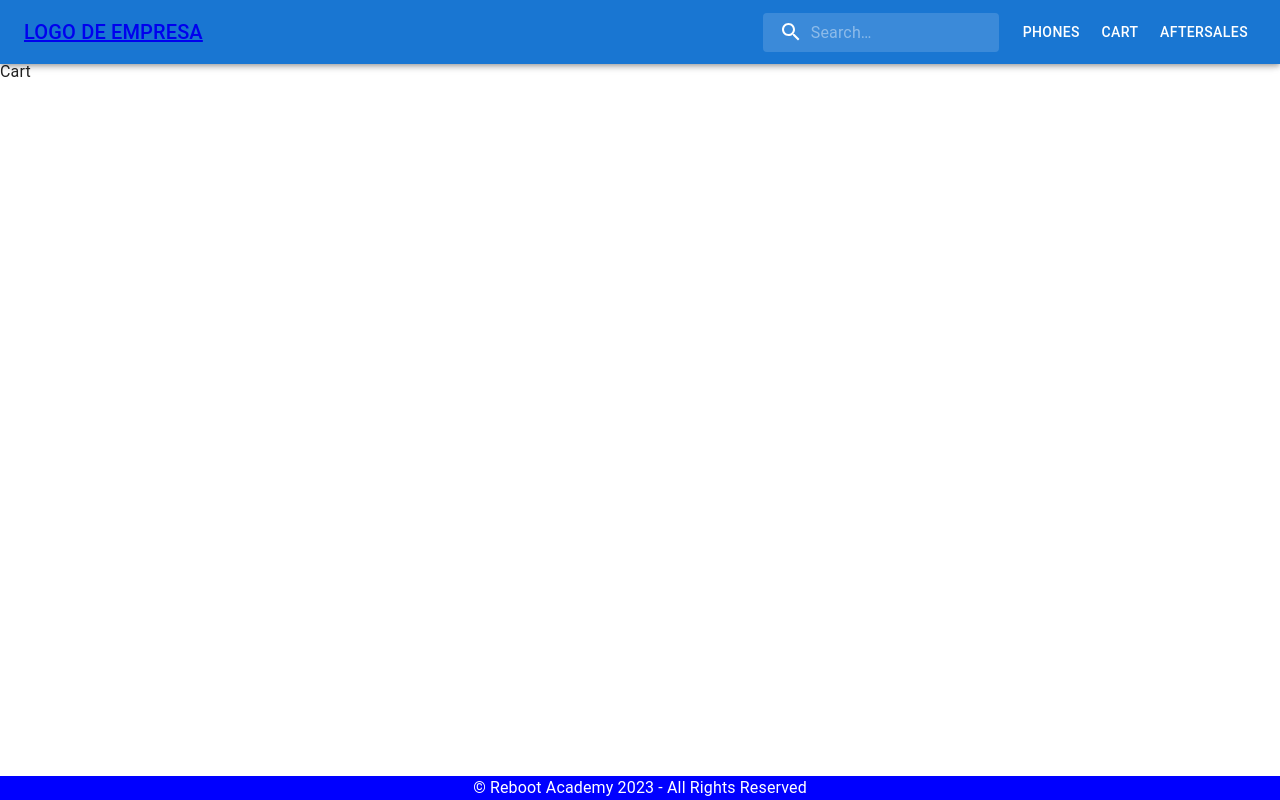
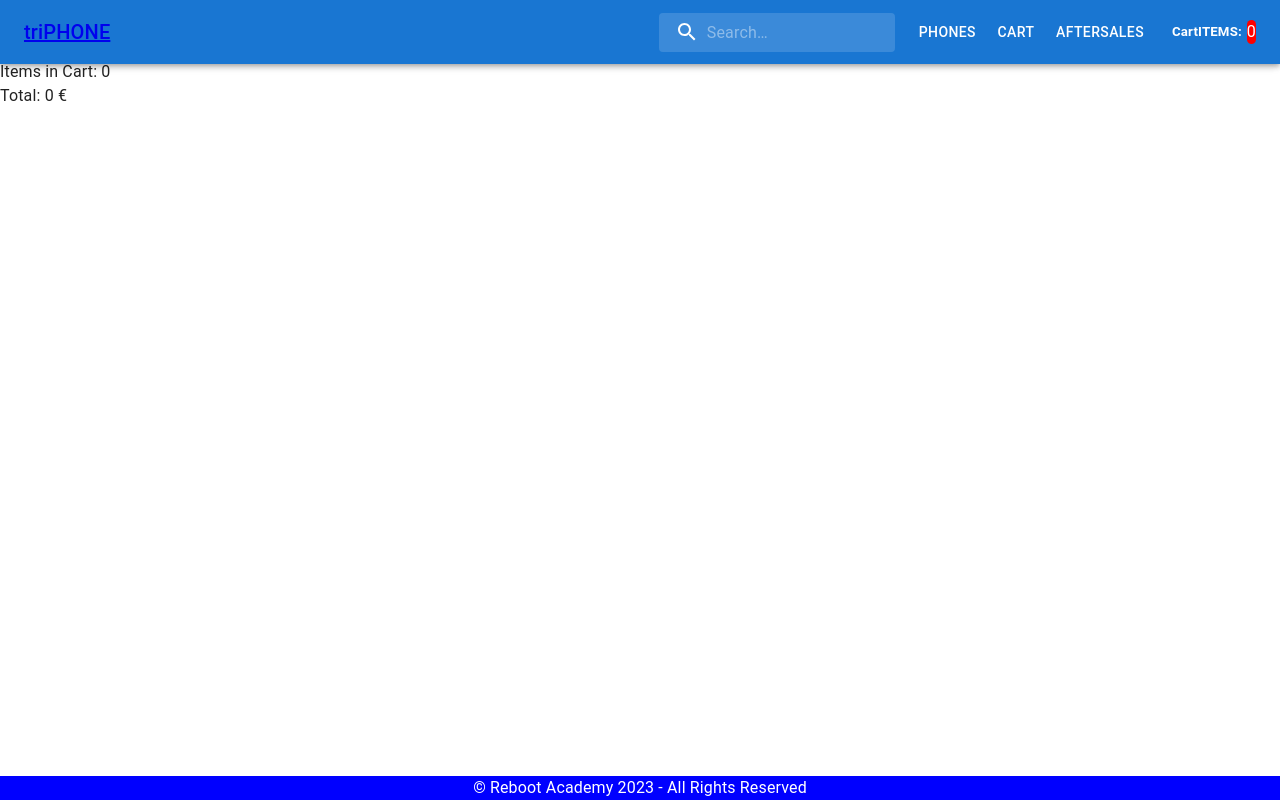
Before and after one commit to SamuelRguezSiverio/fullstack-project-03, a React (Vite) app in the folder frontend/: page /cart in a window 1280 px wide. Built offline with nearby package versions, Linux system fonts and the light colour scheme; sample sign-in values are in the browser's storage.

Commit message:
Working on Cart

```diff
--- a/frontend/index.html
+++ b/frontend/index.html
@@ -4,7 +4,7 @@
     <meta charset="UTF-8" />
     <link rel="icon" type="image/svg+xml" href="/vite.svg" />
     <meta name="viewport" content="width=device-width, initial-scale=1.0" />
-    <title>Vite + React</title>
+    <title>TRIphone - Your Mobile APP</title>
   </head>
   <body>
     <div id="root"></div>
--- a/frontend/package.json
+++ b/frontend/package.json
@@ -25,6 +25,7 @@
     "@types/react-dom": "^18.0.11",
     "@vitejs/plugin-react": "^4.0.0-beta.0",
     "eslint": "^8.38.0",
+    "eslint-config-prettier": "^8.8.0",
     "eslint-plugin-react": "^7.32.2",
     "eslint-plugin-react-hooks": "^4.6.0",
     "eslint-plugin-react-refresh": "^0.3.4",
--- /dev/null
+++ b/frontend/src/Contexts/CartContext.jsx
@@ -0,0 +1,14 @@
+import React, { createContext, useState } from 'react'
+
+export const CartContext = createContext(null)
+
+export default function CartProvider({ children }) {
+
+    const [cart, setCart] = useState([])
+
+    return (
+        <CartContext.Provider value={[cart, setCart]}>
+            {children}
+        </CartContext.Provider>
+    )
+}
--- a/frontend/src/components/Header/Header.jsx
+++ b/frontend/src/components/Header/Header.jsx
@@ -1,4 +1,4 @@
-import * as React from "react";
+import React, { useContext } from "react";
 import { styled, alpha } from "@mui/material/styles";
 import PropTypes from "prop-types";
 import AppBar from "@mui/material/AppBar";
@@ -18,11 +18,20 @@ import Button from "@mui/material/Button";
 import { Link } from "react-router-dom";
 import SearchIcon from "@mui/icons-material/Search";
 import InputBase from "@mui/material/InputBase";
+import { CartContext } from "../../Contexts/CartContext";
 
 const drawerWidth = 240;
 const navItems = ["Phones", "Cart", "Aftersales"];
 
 function DrawerAppBar(props) {
+
+  const [cart, setCart] = useContext(CartContext)
+
+  const quantity = cart.reduce((acc, curr) => {
+    return acc + curr.quantity
+  }, 0)
+
+
   const { window } = props;
   const [mobileOpen, setMobileOpen] = React.useState(false);
 
@@ -33,7 +42,7 @@ function DrawerAppBar(props) {
   const drawer = (
     <Box onClick={handleDrawerToggle} sx={{ textAlign: "center" }}>
       <Typography variant="h6" sx={{ my: 2 }}>
-        NOMBRE DE EMPRESA
+        triPHONE
       </Typography>
       <Divider />
       <List>
@@ -110,7 +119,7 @@ function DrawerAppBar(props) {
             component="div"
             sx={{ flexGrow: 1, display: { xs: "none", sm: "block" } }}
           >
-            <Link to="/"> LOGO DE EMPRESA</Link>
+            <Link to="/"> triPHONE</Link>
           </Typography>
           <Search>
             <SearchIconWrapper>
@@ -134,6 +143,7 @@ function DrawerAppBar(props) {
               </Link>
             ))}
           </Box>
+          <h5 style={{ marginLeft: '20px' }}>CartITEMS:</h5><span style={{ marginLeft: '5px', backgroundColor: 'red', borderRadius: '30px' }}>{quantity}</span>
         </Toolbar>
       </AppBar>
       <Box component="nav">
--- a/frontend/src/components/PhoneDetail/PhoneDetail.jsx
+++ b/frontend/src/components/PhoneDetail/PhoneDetail.jsx
@@ -1,8 +1,50 @@
-import React from 'react'
+import { useContext } from 'react'
 import { Button, TextField, Radio, RadioGroup, FormControlLabel, FormControl } from '@mui/material'
+import { CartContext } from '../../Contexts/CartContext'
 
 function PhoneDetail(props) {
-  const { marca, modelo, pantalla, dimensiones, procesador, camara_frontal, camara, peso, bateria, extras, precio } = props
+  const { id, marca, modelo, pantalla, dimensiones, procesador, camara_frontal, camara, peso, bateria, extras, precio } = props
+
+  const [cart, setCart] = useContext(CartContext)
+
+const addToCart = () => {
+    setCart((currPhones) => {
+      const isPhoneFound = currPhones.find((phone) => phone.id === id)
+      if(isPhoneFound){
+        return currPhones.map((phone) => {
+          if(phone.id === id){
+            return {...phone, quantity : phone.quantity + 1}
+          } else {
+            return phone
+          }
+        })
+      } else {
+        return [...currPhones, {id, quantity: 1, precio}]
+      }
+    })
+}
+
+  const removePhone = (id) => {
+    setCart((currPhones) => {
+      if(currPhones.find((phone) => phone.id === id)?.quantity === 1){
+        return currPhones.filter((phone) => phone.id !== id)
+      } else {
+        return currPhones.map((phone) => {
+          if(phone.id === id) {
+            return {...phone, quantity: phone.quantity - 1}
+          } else {
+            return phone
+          }
+        })
+      }
+    })
+   }
+
+   const getQuantityById = (id) => {
+    return cart.find((phone) => phone.id === id)?.quantity || 0
+    }
+
+    const quantityPerItem = getQuantityById(id)
 
   return (
     <div className='phone'>
@@ -13,6 +55,9 @@ function PhoneDetail(props) {
         <div>
           <h3>{modelo}</h3>
           <h1>{precio}</h1>
+          {quantityPerItem > 0 && (
+            <div><h1 style={{color: 'red'}}>{quantityPerItem}</h1></div>
+          )}
           <p>Marca: {marca}</p>
           <p>Colores:</p>
           <FormControl>
@@ -62,7 +107,14 @@ function PhoneDetail(props) {
               shrink: true,
             }}
           />
-          <Button>Añadir al Carrito</Button>
+{quantityPerItem === 0 ? (
+            <Button onClick={() => addToCart()}>Añadir al Carrito</Button>
+): (
+  <Button onClick={() => addToCart()}>Añadir +</Button>
+)}
+{quantityPerItem > 0 && (
+  <Button onClick={() => removePhone(id)}>Quitar -</Button>
+)}
         </div>
       </div>
       <div className='phone-data'>
--- a/frontend/src/main.jsx
+++ b/frontend/src/main.jsx
@@ -3,9 +3,12 @@ import ReactDOM from 'react-dom/client'
 import './index.css'
 import { RouterProvider } from "react-router-dom"
 import router from './router/router'
+import CartProvider from './Contexts/CartContext'
 
 ReactDOM.createRoot(document.getElementById('root')).render(
   <React.StrictMode>
-    <RouterProvider router={router}/>
+    <CartProvider>
+      <RouterProvider router={router} />
+    </CartProvider>
   </React.StrictMode>,
 )
--- a/frontend/src/pages/Cart/Cart.jsx
+++ b/frontend/src/pages/Cart/Cart.jsx
@@ -1,8 +1,26 @@
-import React from 'react'
+import { useContext } from 'react'
+import { CartContext } from '../../Contexts/CartContext'
+import PhoneDetail from '../../'
 
 function Cart() {
+  const [cart, setCart] = useContext(CartContext)
+
+  const quantity = cart.reduce((acc, curr) => {
+    return acc + curr.quantity
+  }, 0)
+
+const totalPrice = cart.reduce((acc, curr) => {
+  return acc + curr.quantity * curr.precio
+},0)
+
   return (
-    <div>Cart</div>
+    <div>
+      {cart.map((phone, id) => (
+          <PhoneDetail key={id} modelo={phone.modelo} />
+      ))}
+      <div>Items in Cart: {quantity}</div>
+      <div>Total: {totalPrice} €</div>
+    </div>
   )
 }
 
```
Also changed, not shown: 2 other files (tests, documents, lock files or other folders).
